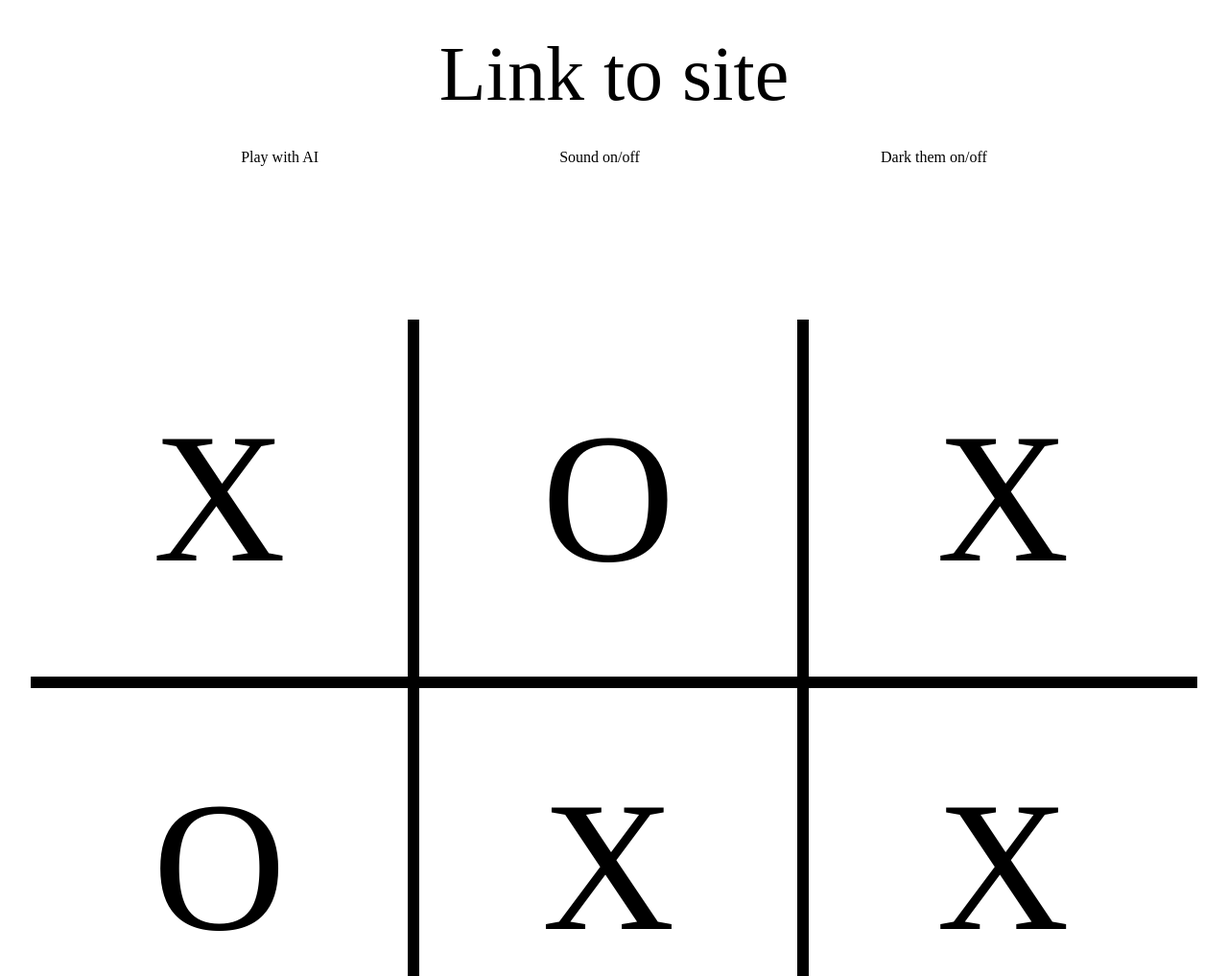
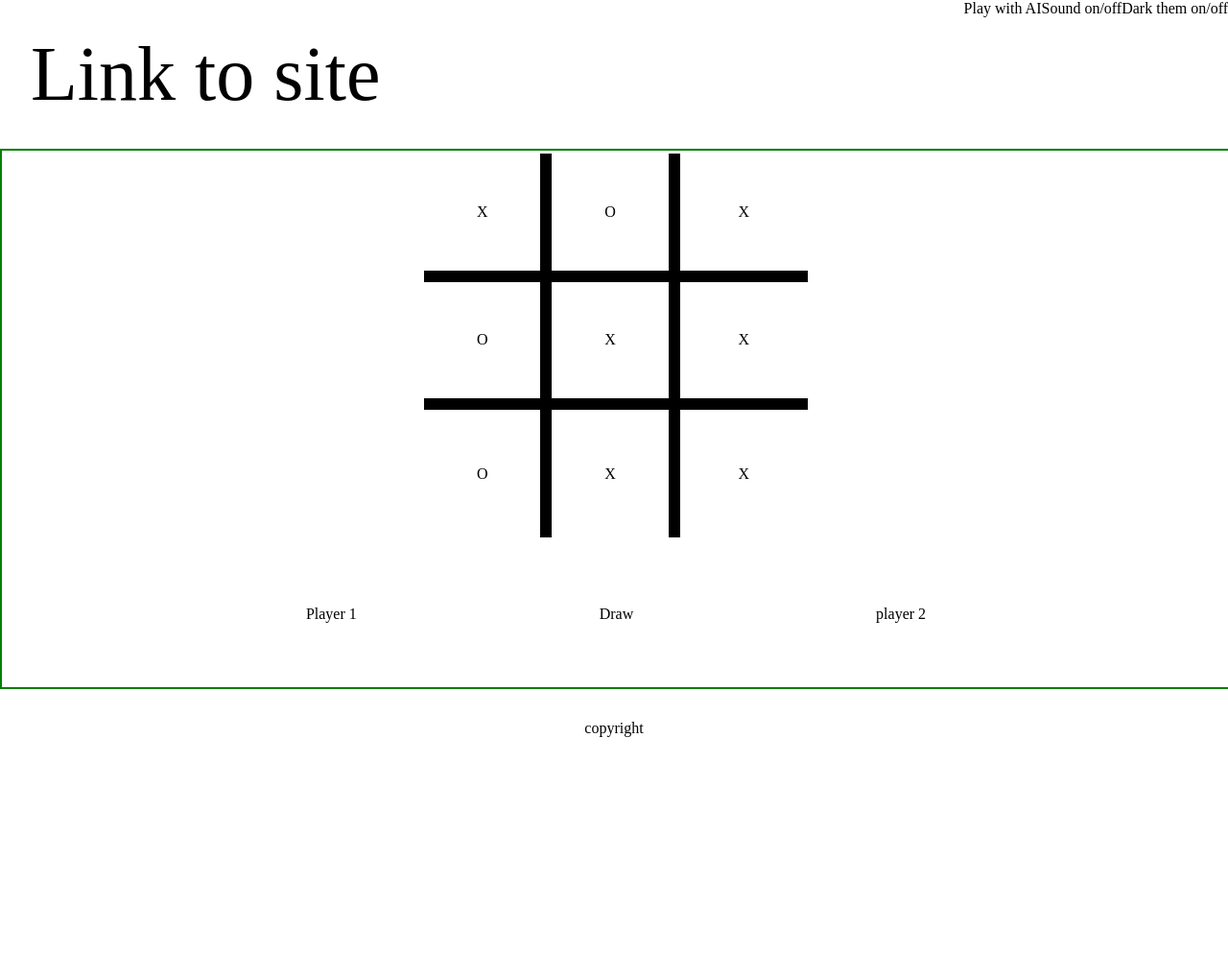
Before and after one commit to tripathi-aditya/html-parser, a plain HTML site: page index.html in a window 1280 px wide. Shown: the top 1017 px of the page at 96% size. After the commit the page ends 800 px from the top, so only its background shows below. Drawn offline with Linux system fonts and the light colour scheme.

Commit message:
fix desktop layout

```diff
--- a/globals.css
+++ b/globals.css
@@ -32,16 +32,15 @@ body {
 }
 
 
-footer {
-    display: flex;
-    justify-content: center;
-    align-items: center;
-    margin-top: auto;
-    padding: var(--padding-sm);
+/* Large phones, small tablets */
+@media only screen and (min-width: 570px) {
+    :root {
+        font-size: var(--font-size-md);
+    }
 }
 
 
-/* Medium devices, land scape tablets, large phones */
+/* Medium devices, land scape tablets */
 @media only screen and (min-width: 768px) {
     :root {
         font-size: var(--font-size-md);
--- a/index.html
+++ b/index.html
@@ -7,15 +7,17 @@
     <title>Tic Tac Toe</title>
 </head>
 <body>
+    <aside class="logo-settings-wrapper">
     <header class="logo">
         <span class="heading">Link to site</span>
     </header>
-    <aside class="settings">
+    <section class="settings">
         <span>Play with AI</span>
         <span>Sound on/off</span>
         <span>Dark them on/off</span>
 
-    </aside>
+    </section>
+</aside>
     <main>
         <div class="board">
                 <div class="cell cell_first">
--- a/styles.css
+++ b/styles.css
@@ -1,12 +1,32 @@
 @import url("globals.css");
 @import url("typography.css");
 
+
+main {
+    height: 100%;
+    width: 100%;
+    display: flex;
+    flex-direction: column;
+    justify-content: space-around;
+    border: 2px solid green;
+}
+
+footer {
+    display: flex;
+    justify-content: center;
+    align-items: center;
+    margin-top: auto;
+    padding: var(--padding-sm);
+}
+
+
 .board {
     display: grid;
-    margin-top: var(--margin-lg);
-    padding: var(--padding-sm);
-    grid-template-rows: repeat(3, minmax(6rem, 30vw));
+    margin: 0 auto;
+    grid-template-rows: repeat(3, 1fr);
     grid-template-columns: repeat(3, 1fr);
+    width: 85vw;
+    height: 85vw;
 
 
     .cell {
@@ -14,7 +34,6 @@
         display: flex;
         justify-content: center;
         align-items: center;
-        font-size: 6rem;
     }
 
     .cell_first {
@@ -74,6 +93,7 @@
     display: flex;
     justify-content: center;
     padding: var(--padding-sm);
+    margin-top: 0;
 }
 
 .settings {
@@ -89,8 +109,32 @@
     padding: var(--padding-md);
 }
 
-.turn {
-    width: 100%;
-    display: flex;
-    justify-content: space-around;
+/* Large phones, small tablets */
+@media only screen and (min-width: 570px) {
+    .board {
+        width: 70vw;
+        height: 70vw;
+    }
 }
+
+
+
+/* Medium devices, land scape tablets, large phones */
+@media only screen and (min-width: 768px) {
+    .board {
+        width: 55vw;
+        height: 55vw;
+    }
+}
+
+/* Large and X-Large devices */
+@media only screen and (min-width: 992px) {
+    .logo-settings-wrapper{
+        display: flex;
+        justify-content: space-between;
+    }
+    .board {
+        width: 50vh;
+        height: 50vh;
+    }
+}
```
